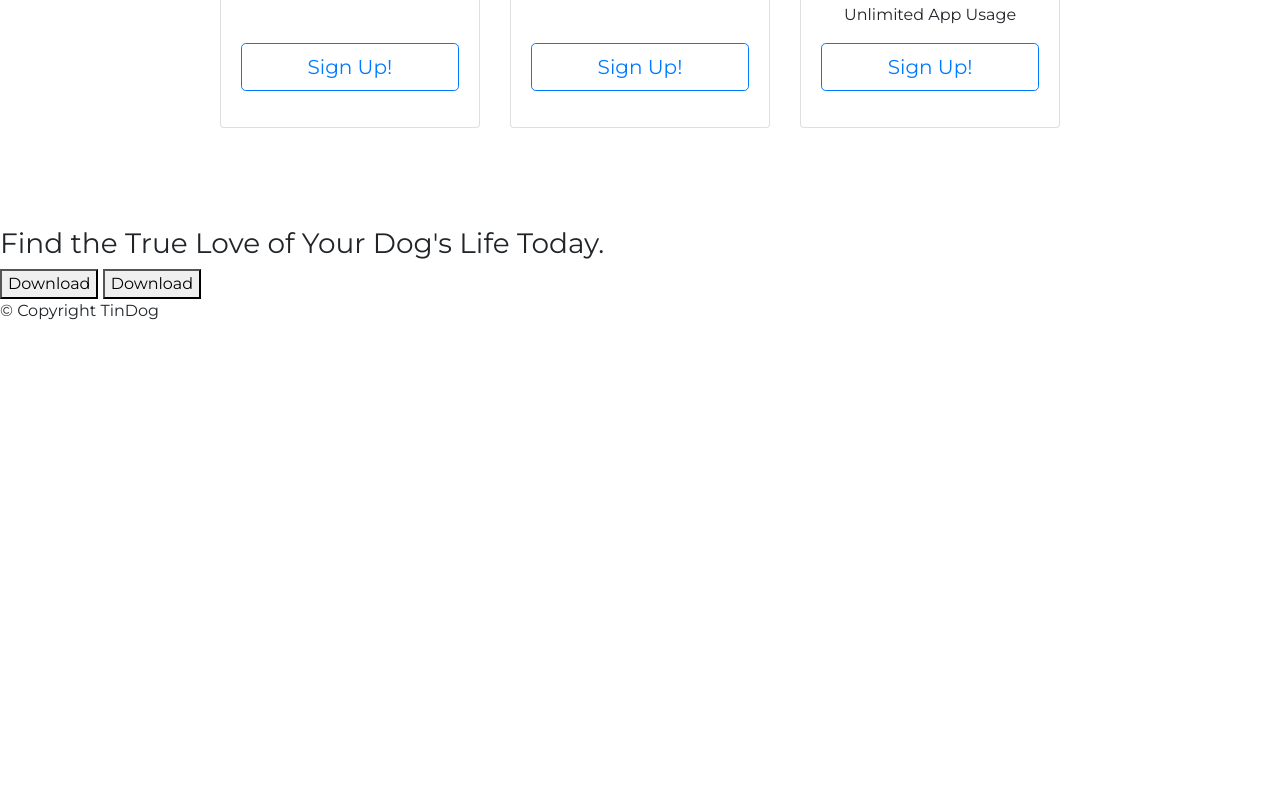
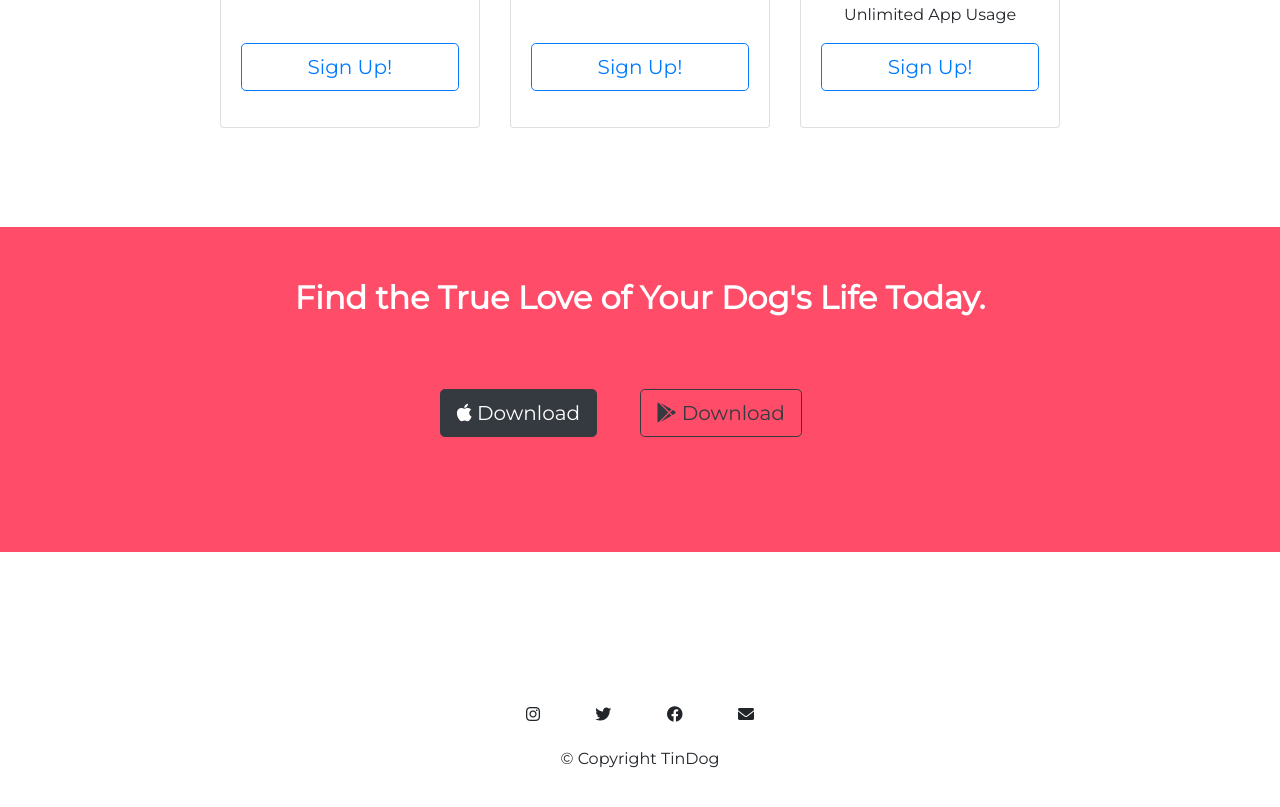
Before and after one commit to MehceUnisen/web, a plain HTML site: page TinDog/index.html in a window 1280 px wide. Shown: the part 2593-3400 px from the top of the page. Before the commit the page ends 2932 px from the top, so only its background shows below. Drawn offline with nearby package versions, Linux system fonts and the light colour scheme.

Commit message:
finalized TinDog project!

```diff
--- a/TinDog/css/styles.css
+++ b/TinDog/css/styles.css
@@ -168,3 +168,30 @@ body{
     }
 
 }
+
+/* cta section */
+
+#cta{
+    padding: 4% 0;
+    text-align: center;
+    background-color: #ff4c68;
+}
+
+.cta-h3{
+    color: white;
+    font-family: 'Montserrat', sans-serif;
+    font-size: 2rem;
+    font-weight: bolder;
+}
+
+/* footer section */
+
+#footer{
+    text-align: center;
+    background-color: white;
+    margin: 10% 0;
+}
+
+.social-media-logo{
+    margin: 2%;
+}
--- a/TinDog/index.html
+++ b/TinDog/index.html
@@ -205,9 +205,11 @@
 
     <section id="cta">
 
-        <h3>Find the True Love of Your Dog's Life Today.</h3>
-        <button type="button">Download</button>
-        <button type="button">Download</button>
+        <h3 class="cta-h3">Find the True Love of Your Dog's Life Today.</h3>
+        <button type="button" class="btn btn-dark btn-lg download-button"><i class="fa-brands fa-apple"></i>
+            Download</button>
+        <button type="button" class="btn btn-outline-dark btn-lg download-button"><i
+                class="fa-brands fa-google-play"></i> Download</button>
 
     </section>
 
@@ -215,7 +217,10 @@
     <!-- Footer -->
 
     <footer id="footer">
-
+        <i class="fa-brands fa-instagram social-media-logo"></i>
+        <i class="fa-brands fa-twitter social-media-logo"></i>
+        <i class="fa-brands fa-facebook social-media-logo"></i>
+        <i class="fa-solid fa-envelope social-media-logo"></i>
         <p>© Copyright TinDog</p>
 
     </footer>
```
